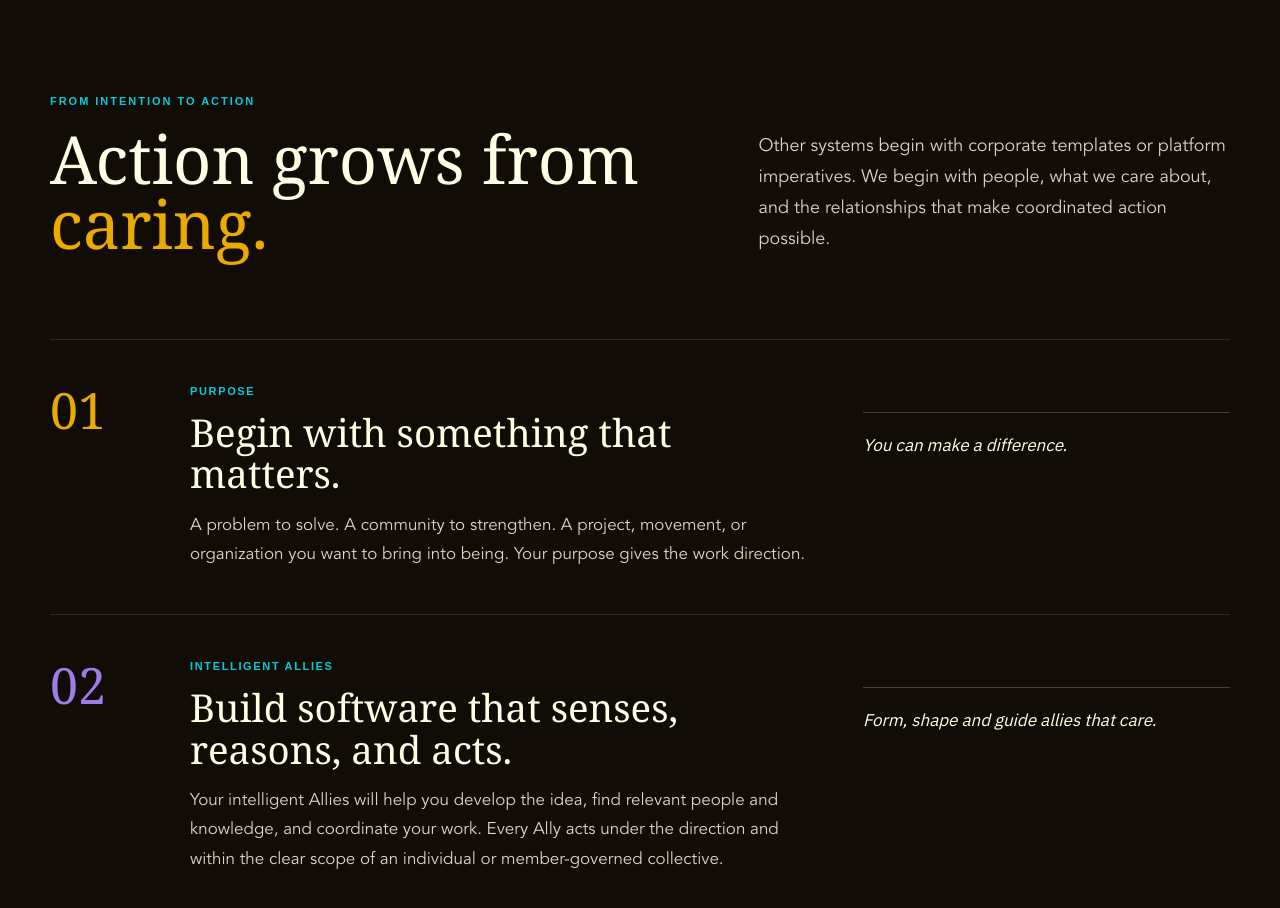
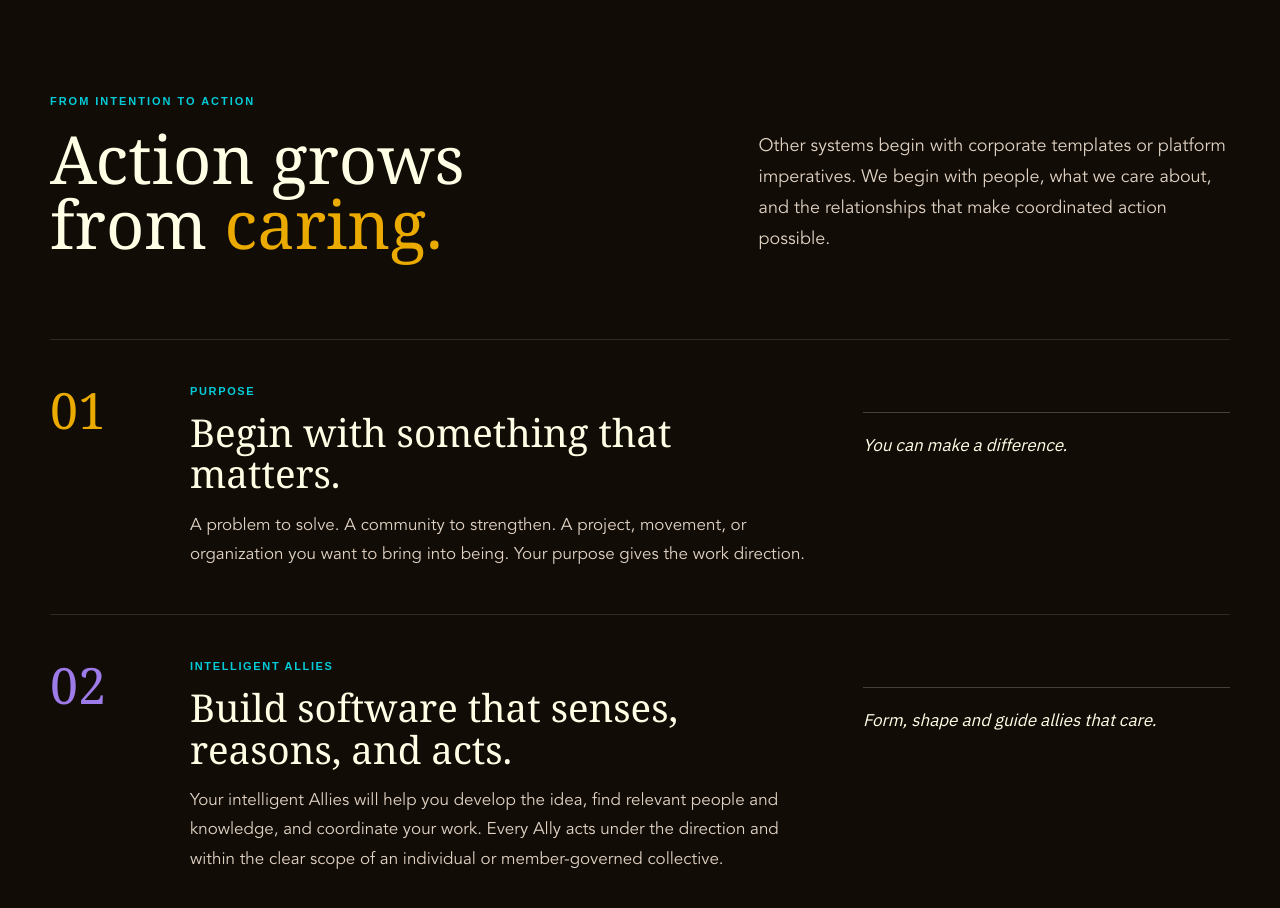
Before and after one commit to uncle-psy/kiduna, a Next.js app: page /how-we-work in a window 1280 px wide. Shown: the part 1020-1928 px from the top of the page. Built offline with nearby package versions, Linux system fonts and the light colour scheme; a web font is replaced by a local one.

Commit message:
Keep caring with heading preposition

```diff
--- a/app/globals.css
+++ b/app/globals.css
@@ -309,6 +309,8 @@ footer a:hover { color: var(--accent); }
   color: #eaaa00;
   font-style: normal;
 }
+.work-heading-line { white-space: nowrap; }
+.work-heading-line em { display: inline; }
 .work-page h2 {
   margin-bottom: 0;
   font-size: clamp(46px, 5.2vw, 72px);
--- a/app/how-we-work/page.tsx
+++ b/app/how-we-work/page.tsx
@@ -139,7 +139,7 @@ export default function HowWeWork() {
         <div className="work-section-intro">
           <div>
             <p className="eyebrow">From intention to action</p>
-            <h2>Action grows from <em>caring.</em></h2>
+            <h2>Action grows<br /><span className="work-heading-line">from <em>caring.</em></span></h2>
           </div>
           <p>
             Other systems begin with corporate templates or platform
```
